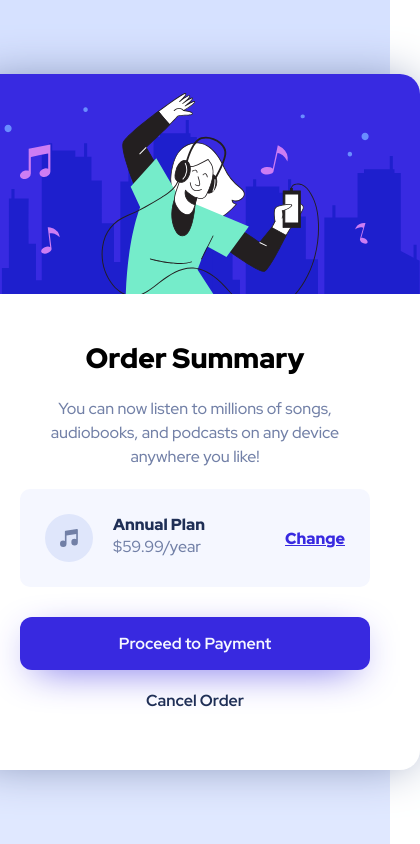
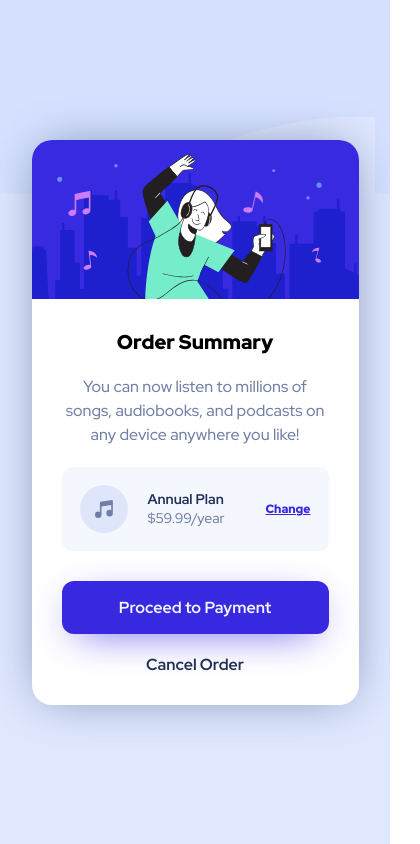
Before and after one commit to horoserp/order-summary, a plain HTML site: page index.html in a window 390 px wide. Shown: the whole page, 420 px wide, since content can reach past the window. Drawn offline with Linux system fonts and the light colour scheme.

Commit message:
Update: Complete styling for mobile devices.

```diff
--- a/style.css
+++ b/style.css
@@ -148,6 +148,49 @@ h2 {
 
 /* Extra small devices (phones, 600px and down) */
 @media only screen and (max-width: 600px) {
+  main {
+    background-image: url("./assets/images/pattern-background-mobile.svg");
+  }
+
+  section {
+    width: 327px;
+    height: 565px;
+    gap: 25px;
+  }
+
+  .img-container img {
+    width: 327px;
+  }
+
+  h1 {
+    font-size: 20px;
+  }
+
+  .content {
+    padding: 0 30px;
+  }
+
+  .plan-container {
+    padding: 18px;
+    /* align-items: center; */
+  }
+
+  .plan-container,
+  h2 {
+    font-size: 14px;
+  }
+
+  .plan-details {
+    align-items: center;
+  }
+
+  .change {
+    font-size: 12px;
+  }
+
+  h2 {
+    font-weight: 700;
+  }
 }
 
 /* Small devices (portrait tablets and large phones, 600px and up) */
```
Also changed, not shown: 1 other file.
